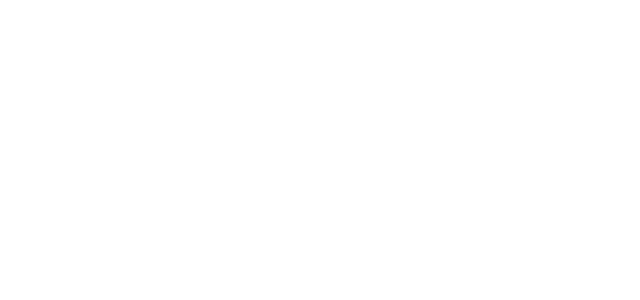
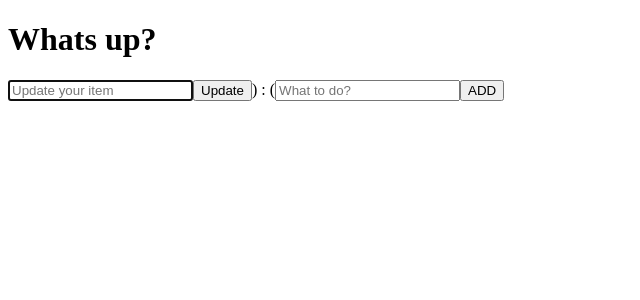
Before and after one commit to anurag8546/TODO-List, a React (Create React App) app: page / in a window 1280 px wide. Shown: the top 300 px of the page, without its empty margins (0-640 px from the left). Built offline with nearby package versions, Linux system fonts and the light colour scheme.

Commit message:
Updated TODOFORM.js

```diff
--- a/src/App.js
+++ b/src/App.js
@@ -1,13 +1,12 @@
 import React from 'react';
-
 import './App.css';
-import TODOFORM from './components/TODOFORM';
+import TODOLIST from './components/TODOLIST';
 
 function App() {
   return (
     <div className="todo-app">
 
-         <list/>
+<TODOLIST/>
            </div>
   );
 }
--- a/src/components/TODOFORM.js
+++ b/src/components/TODOFORM.js
@@ -1,41 +1,65 @@
-import React, {useState} from 'react'
+import React, {useState, useEffect, useRef } from 'react';
 
 function TODOFORM(props) {
-const [input, setInput]=useState('')
+const [input, setInput]=useState(props.edit ? props.edit.value : '');
+const inputRef = useRef(null);
 
-const handlechange=e=>{
-    setInput(e.target.value)
-}
 
-const handleSubmit=e=>{
-e.preventDefault();
-// props.onSubmit({
-// id: Math.floor(Math.random()*1000),
-// text:input
+useEffect(() => {
+  inputRef.current.focus();
+});
+
+
+  function handleChange (e) {
+    setInput(e.target.value);
+  };
+
+  function handleSubmit (e) {
+    e.preventDefault();
+
+    props.onSubmit({
+      id: Math.floor(Math.random() * 10000),
+      text: input
+    });
+    setInput('');
+  };
+
+  return (
+    <form onSubmit={handleSubmit} className='TODOFORM'>
+
+<>
+<input
+            placeholder='Update your item'
+            value={input}
+            onChange={handleChange}
+            name='text'
+            ref={inputRef}
+            className='todo-input edit'
+          />
+          <button onClick={handleSubmit} className='todo-button edit'>
+            Update
+          </button>
+        </>
+      ) : (
+        <>
 
 
 
-// });
-setInput('');
-};
-
-  return (
-    <form
-    className='TODOFORM'  onSubmit={handleSubmit}>
 <input
 type='text'
 placeholder="What to do?"
 value={input}
 name="text"
 className='TODOINPUT'
-onChange={handlechange}
+onChange={handleChange}
 />
 <button className='TODOBUTTON'>
 ADD
 </button>
+</>
     </form>
 
-  )
+  );
 }
 
-export default TODOFORM
+export default TODOFORM;
--- a/src/components/TODOLIST.js
+++ b/src/components/TODOLIST.js
@@ -1,17 +1,29 @@
-import React, {useState} from 'react'
-import TODOFORM from './TODOFORM'
-function TODOLIST() {
+import React, {useState} from 'react';
+import TODOFORM from './TODOFORM';
+function TODOLIST(){
 
-    const {todos, setTodo}= useState([])
+    const {todos, setTodos}= useState([]);
 
-  return (
+//It'll add todos in list
+const addTodos=todo_input=>{
+
+    //this is the case when user just gives unnecessary spaces
+    if(!todo_input.text || /^\s*$/.test(todo_input.text)){
+        return;
+    }
+    const newTodos={todo_input, ...todos};
+
+    setTodos(newTodos);
+    console.log(todo_input, ...todos);
+};
+  return(
     <div>
         <h1>
             Whats up?
         </h1>
-    <TODOFORM/>
+    <TODOFORM onSubmit={addTodos}/>
     </div>
-    )
+    );
 }
 
-export default TODOLIST
+export default TODOLIST;
```
